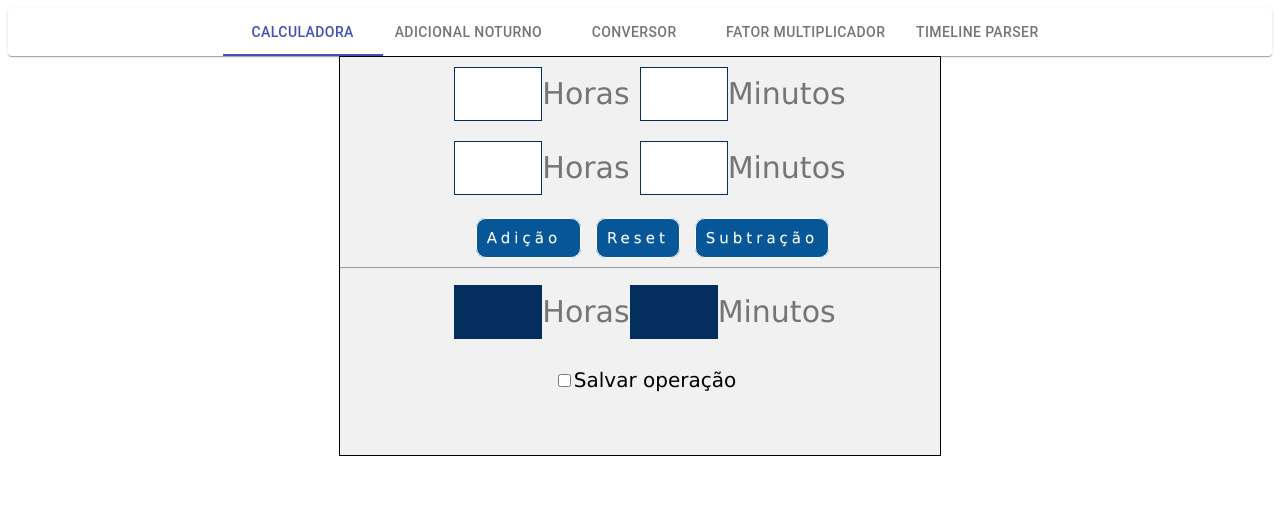
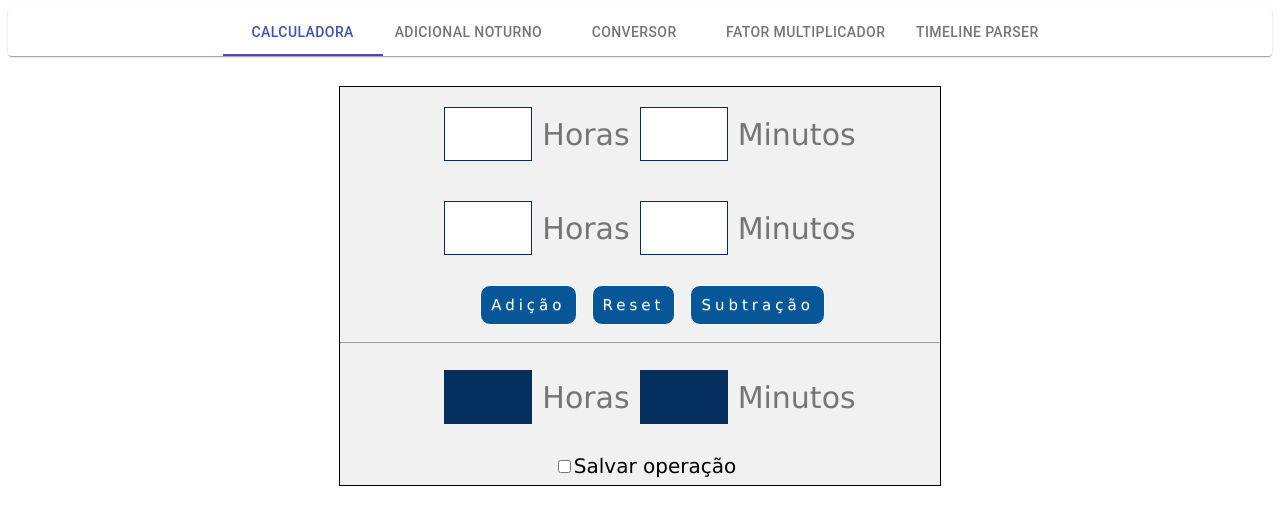
Before and after one commit to pedrosarkis/Refactory-2-Ahgora-Utils, a React (Create React App) app: page / in a window 1280 px wide. Shown: the top 524 px of the page. Built offline with nearby package versions, Linux system fonts and the light colour scheme.

Commit message:
:art: Fix: css style

```diff
--- a/public/index.html
+++ b/public/index.html
@@ -24,7 +24,7 @@
       work correctly both with client-side routing and a non-root public URL.
       Learn how to configure a non-root public URL by running `npm run build`.
     -->
-    <title>React App</title>
+    <title>Ahgora Utils</title>
   </head>
   <body>
     <noscript>You need to enable JavaScript to run this app.</noscript>
--- a/src/components/Nightly.js
+++ b/src/components/Nightly.js
@@ -30,7 +30,10 @@ const TextAreaNoResize = styled.textarea`
 const Label = styled.label`
     font-size: 25px;
     font-weight: bold;
-    margin-right: 5px;
+    margin-right: 10px;
+    display: flex;
+    align-items: center;
+    justify-content: center;
 `
 
 const Input = styled.input`
@@ -38,6 +41,8 @@ const Input = styled.input`
     text-align: center;
     height: 30px;
     border-radius: 10px;
+    margin-right: 20px;
+    border: 1px solid #919191
 `
 
 const NightlyFactor = ({nightlyTime, setTime, calc, result, remove}) => {
@@ -68,7 +73,7 @@ const NightlyFactor = ({nightlyTime, setTime, calc, result, remove}) => {
                  }
             />
             <ContainerRow>
-                <Button variant="contained" color="primary" onClick={calc}>
+                <Button style={{marginRight: 20}} variant="contained" color="primary" onClick={calc}>
                     Adicional Noturno
                 </Button>
                 <Button variant="contained" color="secondary" onClick={remove}>
--- a/src/components/TimelineParser.js
+++ b/src/components/TimelineParser.js
@@ -3,6 +3,23 @@ import styled from 'styled-components';
 import Result from './ResultsTimeline';
 import DayInfo from './DaysInfo';
 import Button from '@material-ui/core/Button';
+
+const Container = styled.div`
+    display: flex;
+    flex-direction: column;
+    justify-content: center;
+    align-items: center;
+    margin-top: 30px;
+
+`
+
+const ContainerJson = styled.div`
+    display: flex;
+    flex-direction: column;
+    justify-content: center;
+    align-items: center;
+    width: 90vw;
+`
 
 const ContainerDays = styled.div`
     display: flex;
@@ -17,12 +34,12 @@ const Timeline = () => {
     }
 
     return (
-        <>
+        <Container>
         {Object.keys(timeline).length == 0 && (
-            <>
+            <ContainerJson>
             <textarea onChange={handleOnChange} rows='20' cols='150' placeholder='Cole o Json da timeline aqui'/>
-            <Button style={{display: 'block'}} variant="contained" color="primary">Parse Timeline</Button>
-            </>
+            <Button style={{display: 'block', marginTop: 25, width: '40vw'}} variant="contained" color="primary">Parse Timeline</Button>
+            </ContainerJson>
         )}
         {Object.keys(timeline).length != 0 && (
             <>
@@ -36,7 +53,7 @@ const Timeline = () => {
                 </ContainerDays>
             </>
         )}
-        </>
+        </Container>
 
     )
 }
--- a/src/components/hourCalculatorStyles.js
+++ b/src/components/hourCalculatorStyles.js
@@ -12,6 +12,7 @@ const Container = styled.div`
     font-family: 'Lucida Sans Unicode','Lucida Grande',sans-serif;
     font-size: 13px;
     color: #757575;
+    margin-top: 30px;
 `
 
 const InputHour = styled.input`
@@ -19,7 +20,7 @@ const InputHour = styled.input`
     border: 1px #042e5d solid;
     width: 82px;
     height: 50px;
-    margin-left: 10px;
+    margin: 10px;
     font-size: 30px;
 `
 const InputHourResult = styled.input`
@@ -30,6 +31,7 @@ const InputHourResult = styled.input`
     font-size: 30px;
     background-color: #042e5d;
     color: white;
+    margin: 10px;
 `
 
 const ContainerHour = styled.div`
@@ -37,6 +39,9 @@ const ContainerHour = styled.div`
     margin-left: 10px;
     font-size: 30px;
     padding: 10px;
+    display: flex;
+    align-items: center;
+    justify-content: center;
 
 `
 
```
Also changed, not shown: 2 other files (tests, documents, lock files or other folders).
